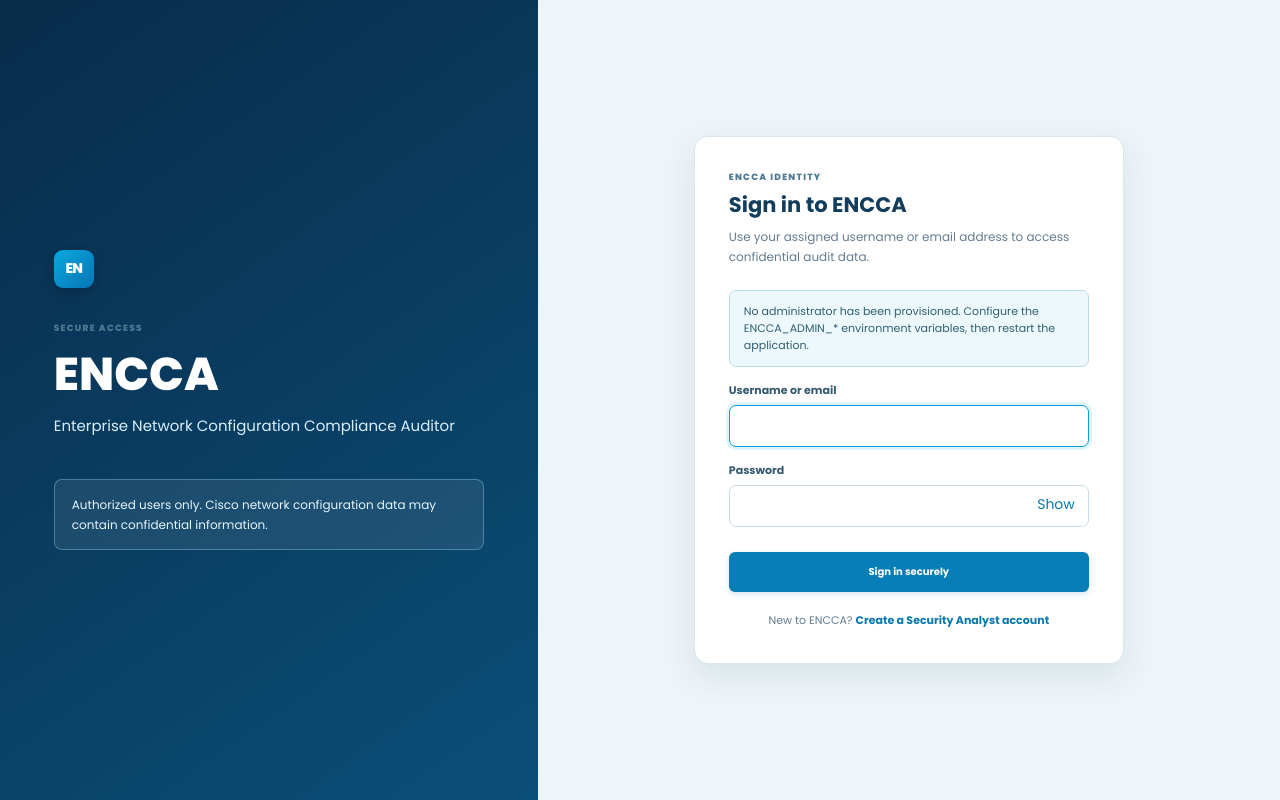
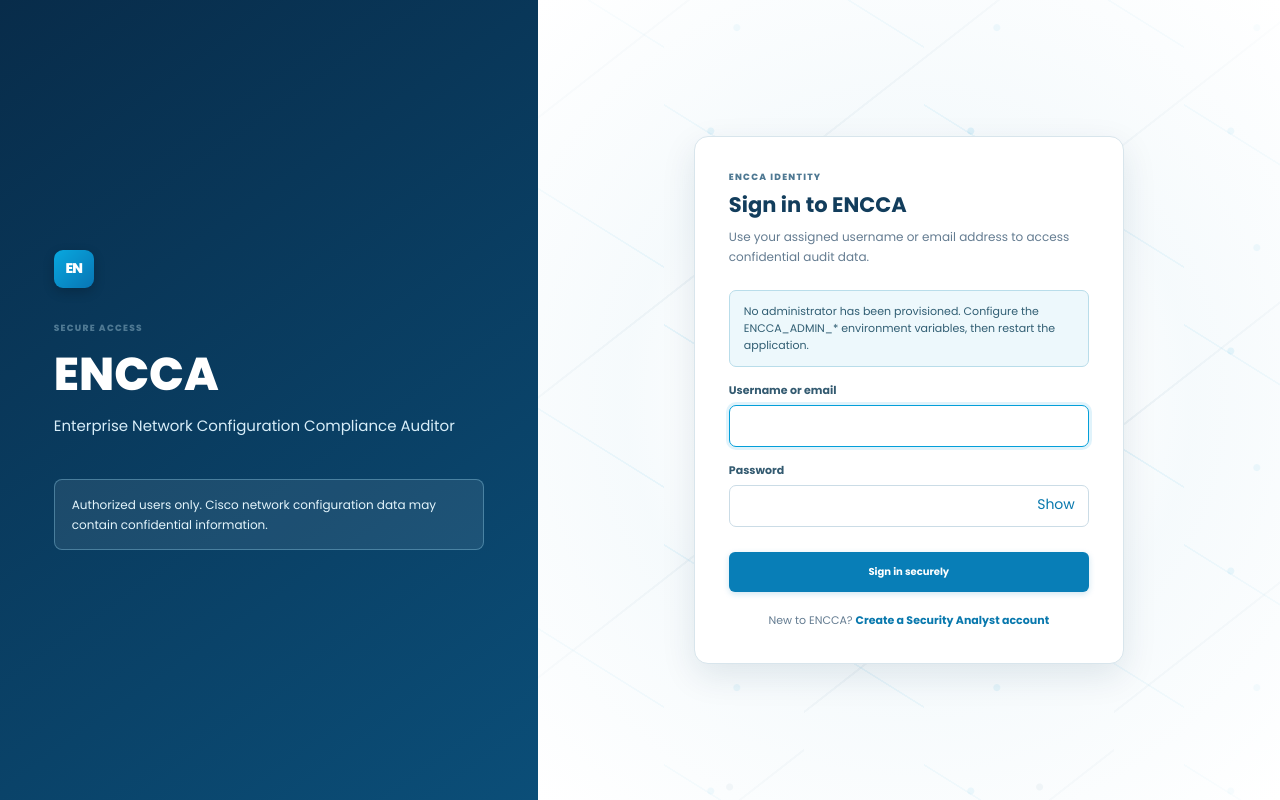
Before and after one commit to Imanka-221B/-Enterprise-Network-Configuration-Compliance-Auditor, a Flask app: page /login in a window 1280 px wide. Run offline with Flask 3, Linux system fonts and the light colour scheme.

Commit message:
Add login card styling with network wallpaper effect

```diff
--- a/static/css/style.css
+++ b/static/css/style.css
@@ -62,6 +62,11 @@
 @media(max-width:1200px){.metric-grid{grid-template-columns:repeat(3,1fr)}.risk-dashboard{grid-template-columns:1fr 1fr}.category-panel{grid-column:1/-1}.device-meta{gap:16px}}
 @media(max-width:900px){.sidebar{width:210px;flex-basis:210px}.main-area{margin-left:210px}.page-content{padding:24px 20px}.topbar{padding:0 18px}.topbar-right .engine-status,.topbar-right .topbar-icon{display:none}.metric-grid{grid-template-columns:repeat(2,1fr)}.upload-layout{grid-template-columns:1fr}.info-grid{grid-template-columns:1fr}.page-heading{align-items:flex-start;flex-direction:column}.heading-actions{width:100%}}
 @media(max-width:680px){.sidebar{position:relative;width:100%;height:auto;min-height:0;display:none}.main-area{margin-left:0}.topbar{height:52px}.mobile-brand{display:block;font-weight:800;color:var(--navy)}.breadcrumb{display:none}.page-content{padding:18px 12px 35px}.page-heading h1{font-size:23px}.engine-stack{flex-wrap:wrap}.device-strip{align-items:flex-start;gap:15px;flex-direction:column}.device-meta{width:100%;justify-content:space-between}.metric-grid{grid-template-columns:1fr}.risk-dashboard{grid-template-columns:1fr}.table-toolbar{align-items:stretch;flex-direction:column}.search-box{width:100%}.filter-group{overflow:auto}.footer-actions{align-items:flex-start;gap:10px;flex-direction:column}.gauge-wrap{justify-content:center;flex-direction:column;text-align:center}.gauge-copy p{margin-left:auto;margin-right:auto}.data-section-grid{grid-template-columns:1fr}.user-chip{display:none}}
+
+/* Login network wallpaper */
+.login-card-wrap{position:relative;isolation:isolate;overflow:hidden;background:#fff}
+.login-card-wrap::before{content:"";position:absolute;inset:-18%;z-index:-2;background:linear-gradient(32deg,transparent 0 49.7%,rgba(4,159,217,.12) 49.8% 50.2%,transparent 50.3%),linear-gradient(142deg,transparent 0 49.7%,rgba(11,78,120,.08) 49.8% 50.2%,transparent 50.3%),radial-gradient(circle at 18% 25%,rgba(4,159,217,.2) 0 3px,transparent 4px),radial-gradient(circle at 76% 20%,rgba(11,78,120,.15) 0 3px,transparent 4px),radial-gradient(circle at 28% 78%,rgba(4,159,217,.16) 0 3px,transparent 4px),#fff;background-size:260px 220px,310px 280px,260px 220px,310px 280px,260px 220px;background-position:0 0,90px 35px,0 0,90px 35px,0 0}
+.login-card-wrap::after{content:"";position:absolute;inset:0;z-index:-1;background:radial-gradient(circle at 50% 50%,transparent 0 24%,rgba(237,246,250,.52) 52%,rgba(255,255,255,.9) 100%);pointer-events:none}
 
 /* =========================================================
    ENCCA UI v2 — Polish Pass
```
